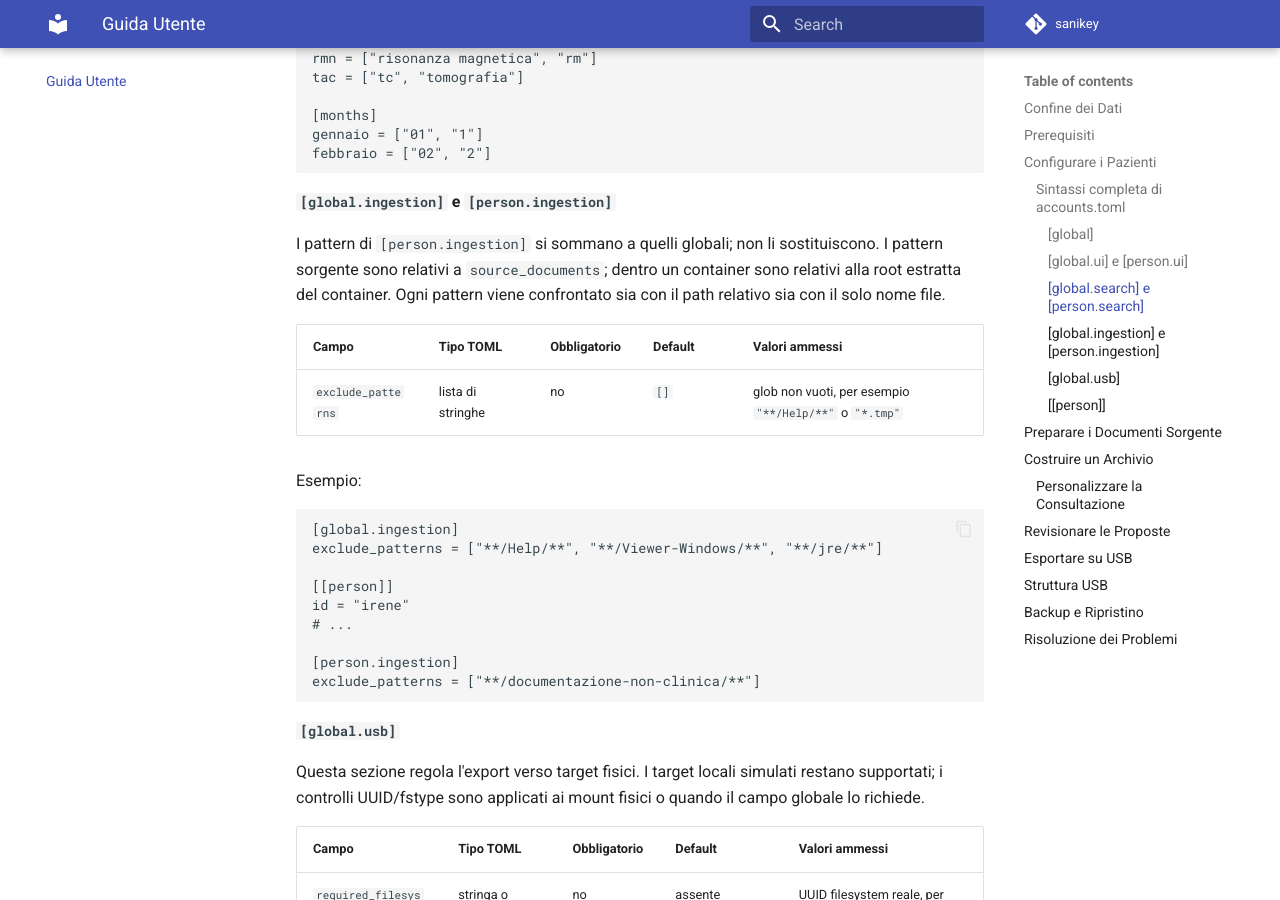
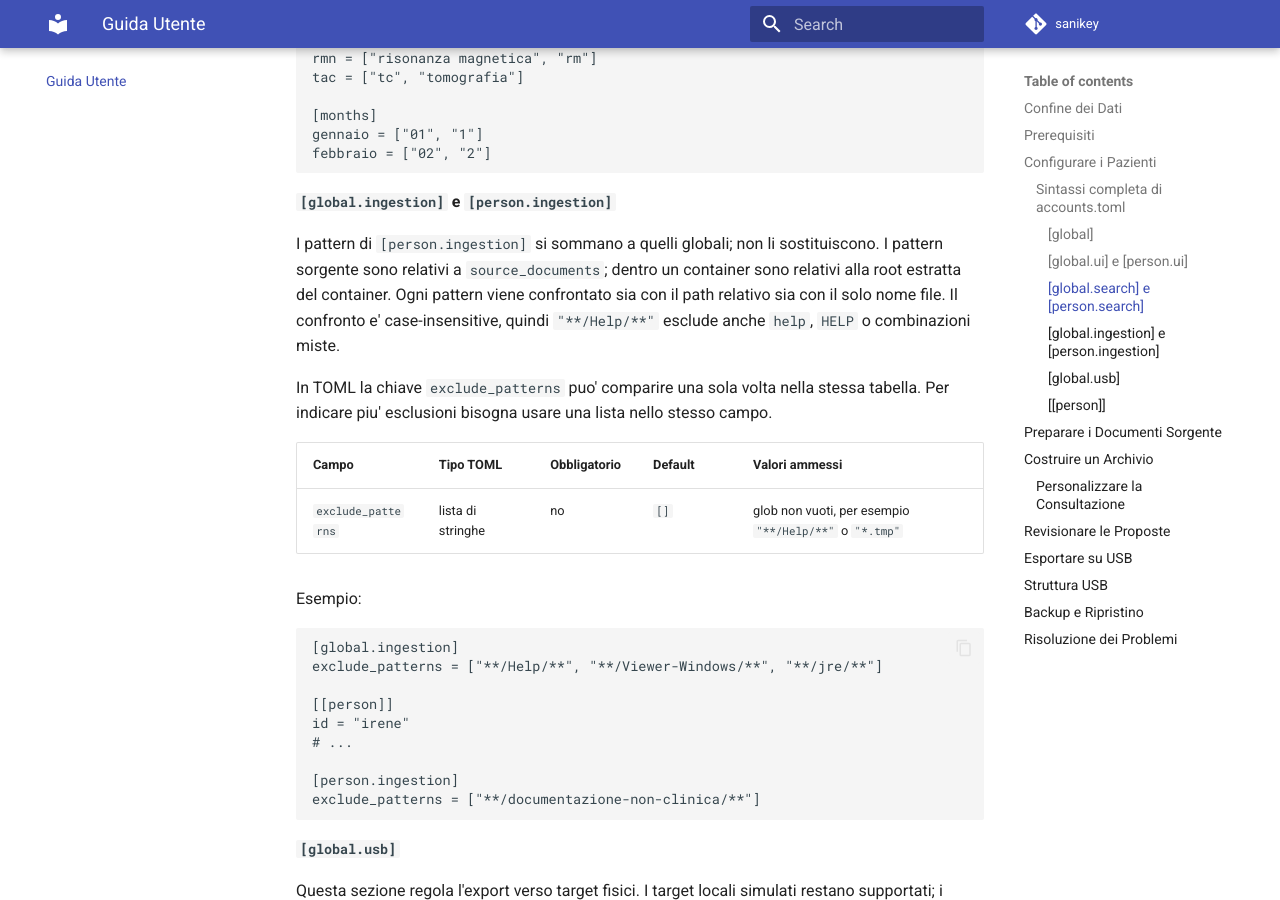
Before and after one commit to marco0560/sanikey, an MkDocs documentation site: the page built from docs/user-guide.md, in a window 1280 px wide and 900 px high, scrolled down 3495 px. Built offline with MkDocs 1.6.1 and Material for MkDocs 9.7.7, drawn with Linux system fonts in a browser that asks for light colours; comment, search, counter and statistics services are not loaded.

Commit message:
fix(ingestion): match exclusions case-insensitively
Normalize ingestion exclusion matching with casefold so source files and container members are filtered regardless of directory-name casing.

Document that exclude_patterns is a single TOML list per table and add tests for source and staged-container exclusions.

```diff
--- a/docs/user-guide.md
+++ b/docs/user-guide.md
@@ -154,7 +154,13 @@ febbraio = ["02", "2"]
 I pattern di `[person.ingestion]` si sommano a quelli globali; non li
 sostituiscono. I pattern sorgente sono relativi a `source_documents`; dentro un
 container sono relativi alla root estratta del container. Ogni pattern viene
-confrontato sia con il path relativo sia con il solo nome file.
+confrontato sia con il path relativo sia con il solo nome file. Il confronto e'
+case-insensitive, quindi `"**/Help/**"` esclude anche `help`, `HELP` o
+combinazioni miste.
+
+In TOML la chiave `exclude_patterns` puo' comparire una sola volta nella stessa
+tabella. Per indicare piu' esclusioni bisogna usare una lista nello stesso
+campo.
 
 | Campo | Tipo TOML | Obbligatorio | Default | Valori ammessi |
 | --- | --- | --- | --- | --- |
```
Also changed, not shown: docs/process/end-to-end-real-data-verification.md (+2 -2 lines), 3 other files.
